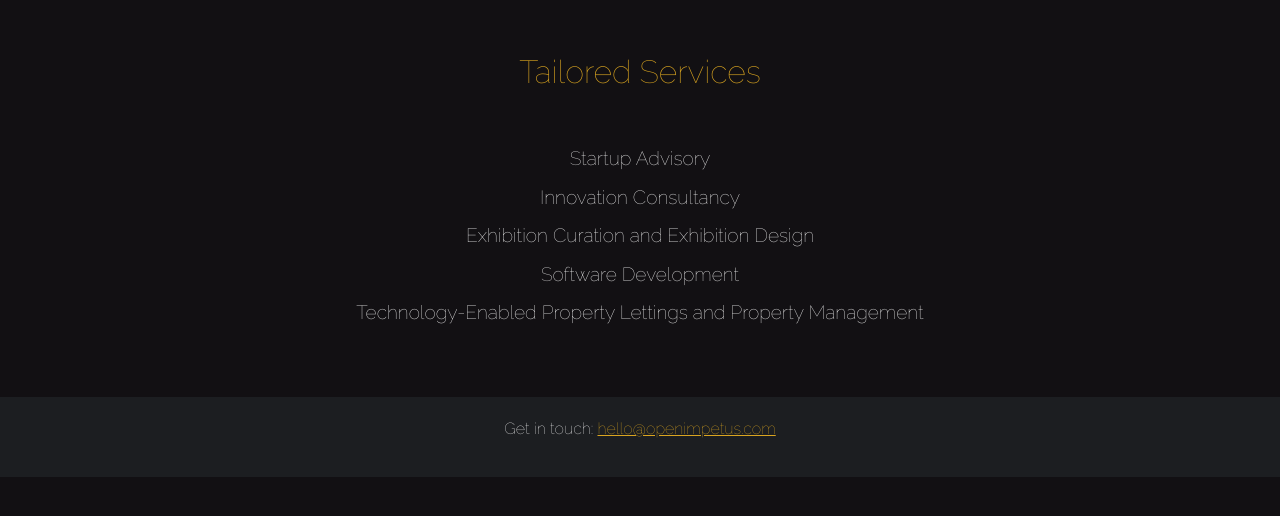
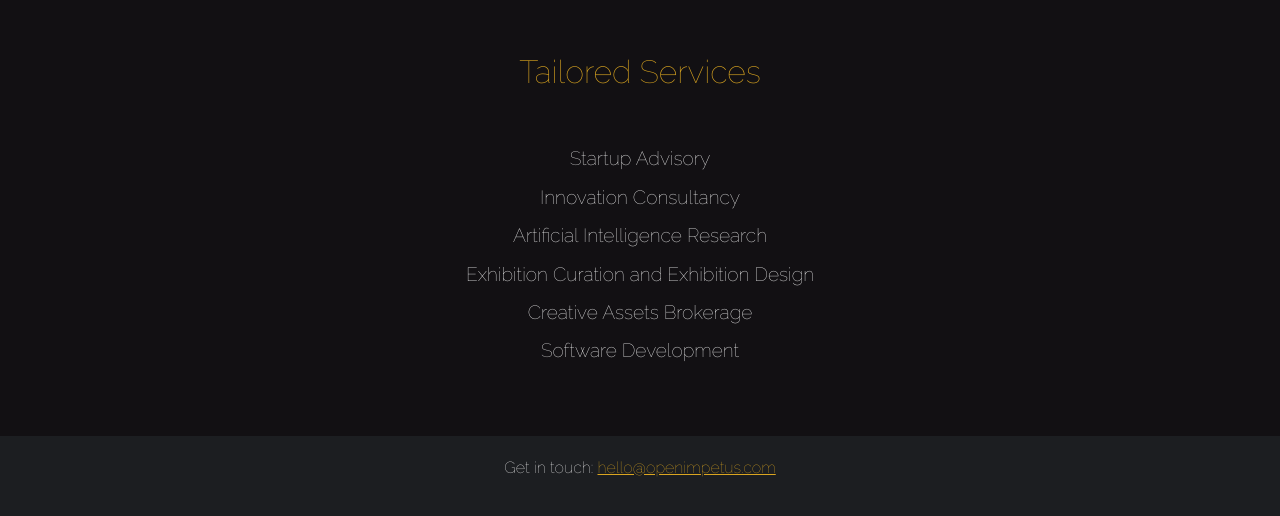
Before and after one commit to openimpetus/openimpetus.github.io, a plain HTML site: page index.html in a window 1280 px wide. Shown: the part 797-1313 px from the top of the page. Before the commit the page ends 1274 px from the top, so only its background shows below. Drawn offline with nearby package versions, Linux system fonts and the light colour scheme.

Commit message:
Updated company activities

```diff
--- a/index.html
+++ b/index.html
@@ -113,9 +113,10 @@
             <ul>
                 <li>Startup Advisory</li>
                 <li>Innovation Consultancy</li>
+                <li>Artificial Intelligence Research</li>
                 <li>Exhibition Curation and Exhibition Design</li>
+                <li>Creative Assets Brokerage</li>
                 <li>Software Development</li>
-                <li>Technology-Enabled Property Lettings and Property Management</li>
             </ul>
         </div>
         <div class="footer">
```
